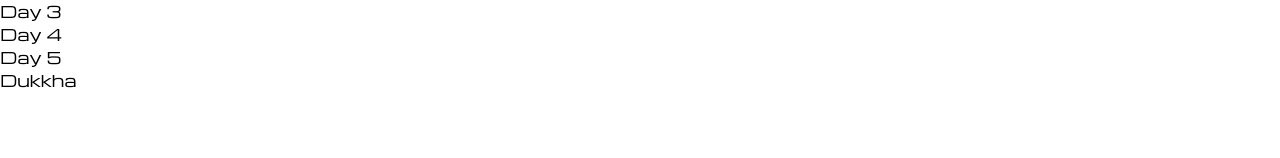
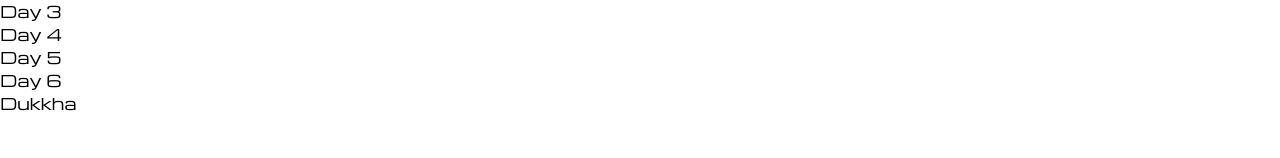
Before and after one commit to jpfraneto/dukkha, a Next.js app: page /manifesto in a window 1280 px wide. Shown: the part 125-283 px from the top of the page. Built offline with nearby package versions, Linux system fonts and the light colour scheme.

Commit message:
added day 6

```diff
--- a/pages/manifesto/index.js
+++ b/pages/manifesto/index.js
@@ -2,7 +2,7 @@ import React from 'react';
 import Link from 'next/link';
 
 const ManifestoIndex = () => {
-  const manifestosDays = [1, 2, 3, 4, 5];
+  const manifestosDays = [1, 2, 3, 4, 5,6];
   return (
     <div>
       <p>
```
